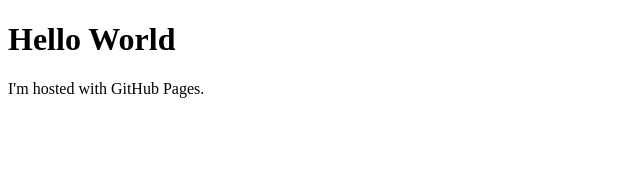
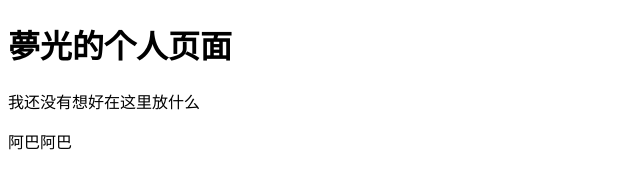
Before and after one commit to YumeHikari/YumeHikari.github.io, a plain HTML site: page index.html in a window 1280 px wide. Shown: the whole page, without its empty margins (0-640 px from the left). Drawn offline with Linux system fonts and the light colour scheme.

Commit message:
Update index.html

```diff
--- a/index.html
+++ b/index.html
@@ -1,7 +1,8 @@
 <!DOCTYPE html>
 <html>
 <body>
-<h1>Hello World</h1>
-<p>I'm hosted with GitHub Pages.</p>
+<h1>夢光的个人页面</h1>
+<p>我还没有想好在这里放什么</p>
+<p>阿巴阿巴</p>
 </body>
 </html>
```
